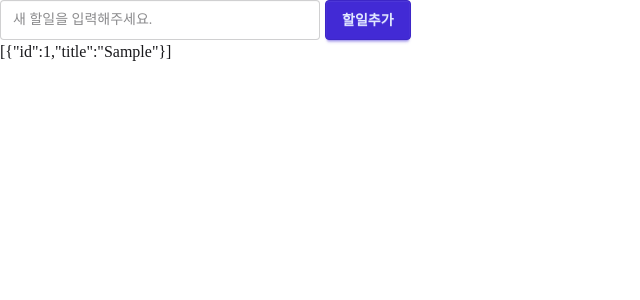
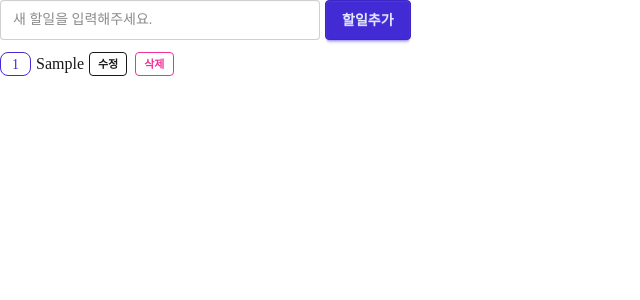
Before and after one commit to alla0404/todo_app-0910, a Next.js app: page / in a window 1280 px wide. Both pictures are taken after typing "Sample" into the empty fields and a click on the button "할일추가". Shown: the top 300 px of the page, without its empty margins (0-640 px from the left). Built offline with nearby package versions, Linux system fonts and the light colour scheme; a web font is replaced by a local one.

Commit message:
할 일 목록 UI 구현, 아이템 삭제

```diff
--- a/app/page.tsx
+++ b/app/page.tsx
@@ -29,8 +29,40 @@
   );
 };
 
-const TodoList = ({ todos }) => {
-  return <>{JSON.stringify(todos)}</>;
+const TodoListItem = ({ todo, removeTodo: _removeTodo }) => {
+  const removeTodo = () => {
+    _removeTodo(todo.id);
+  };
+
+  return (
+    <li className="flex gap-[5px]">
+      <span className="badge badge-outline badge-primary">{todo.id}</span>
+      <span>{todo.title}</span>
+      <div className="btn-group flex gap-2">
+        <button className="btn btn-xs btn-outline">수정</button>
+        <button
+          className="btn btn-xs btn-outline btn-secondary"
+          onClick={removeTodo}
+        >
+          삭제
+        </button>
+      </div>
+    </li>
+  );
+};
+
+const TodoList = ({ todos, removeTodo }) => {
+  return (
+    <>
+      <nav className="menu-box mt-3">
+        <ul>
+          {todos.map((todo) => (
+            <TodoListItem key={todo.id} todo={todo} removeTodo={removeTodo} />
+          ))}
+        </ul>
+      </nav>
+    </>
+  );
 };
 
 const App = () => {
@@ -49,10 +81,15 @@
     setLastTodoId(id);
   };
 
+  const removeTodo = (id) => {
+    const newTodos = todos.filter((todo) => todo.id != id);
+    setTodos(newTodos);
+  };
+
   return (
     <>
       <NewTodoForm addTodo={addTodo} />
-      <TodoList todos={todos} />
+      <TodoList todos={todos} removeTodo={removeTodo} />
     </>
   );
 };
```
